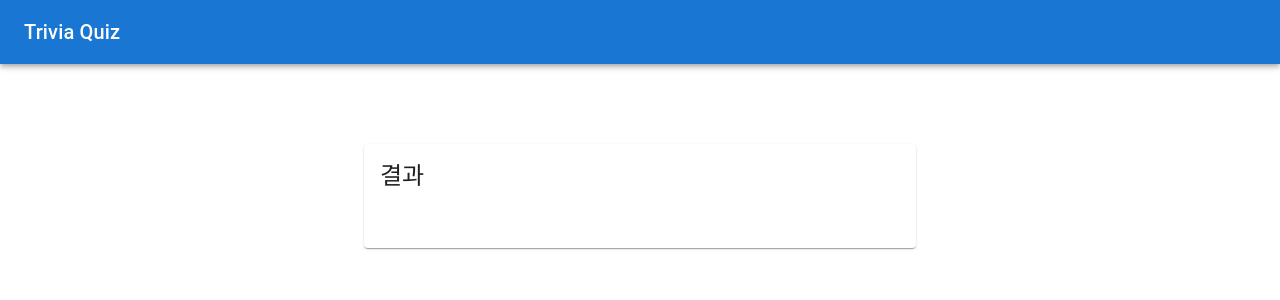
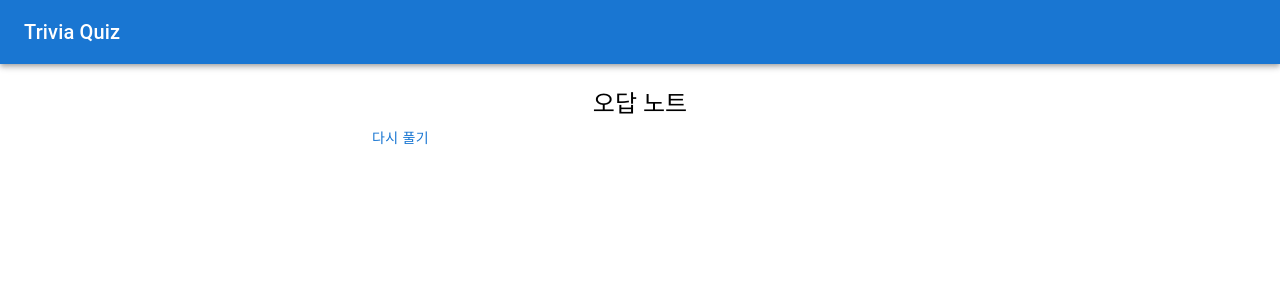
Before and after one commit to heptacode/trivia-quiz, a React (Vite) app: page /review in a window 1280 px wide. Shown: the top 300 px of the page. Built offline with nearby package versions, Linux system fonts and the light colour scheme; what simple-zustand-devtools would draw is missing.

Commit message:
Update Review

```diff
--- /dev/null
+++ b/src/hooks/useReview.ts
@@ -0,0 +1,12 @@
+import { localStorage } from '@/store/useLocalStorage';
+import { useNavigate } from 'react-router-dom';
+
+export function useReview() {
+  const navigate = useNavigate();
+
+  function retry() {
+    navigate('/');
+  }
+
+  return { quizzes: localStorage.quizzes, records: localStorage.records, retry };
+}
--- a/src/views/Review.tsx
+++ b/src/views/Review.tsx
@@ -1,10 +1,35 @@
-import { Card, CardContent, CardHeader } from '@mui/material';
+import { RenderHTML } from '@/components/RenderHTML';
+import { RenderReviewChoiceItem } from '@/components/RenderReviewChoiceItem';
+import { useReview } from '@/hooks/useReview';
+import { Choice, Quiz } from '@/types';
+import { Box, Button, Card, CardContent, CardHeader, Typography } from '@mui/material';
 
 export function Review() {
+  const { quizzes, records, retry } = useReview();
+
   return (
-    <Card sx={{ mt: 10 }}>
-      <CardHeader title="결과" />
-      <CardContent></CardContent>
-    </Card>
+    <Box sx={{ mt: 3 }}>
+      <Typography variant="h5" align="center">
+        오답 노트
+      </Typography>
+
+      {quizzes.map((quiz: Quiz, quizIndex: number) => {
+        return (
+          <Card key={quizIndex} sx={{ mb: 3 }}>
+            <CardHeader title={<RenderHTML html={quiz.question} />} />
+            <CardContent>
+              {quiz.choices.map((choice: Choice, choiceIndex: number) => (
+                <RenderReviewChoiceItem
+                  choice={choice}
+                  record={records[quizIndex]}
+                  key={choiceIndex}
+                />
+              ))}
+            </CardContent>
+          </Card>
+        );
+      })}
+      <Button onClick={retry}>다시 풀기</Button>
+    </Box>
   );
 }
```
